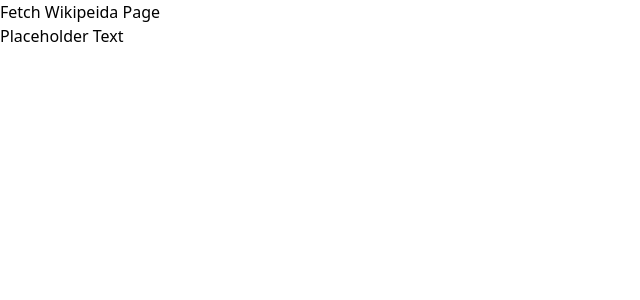
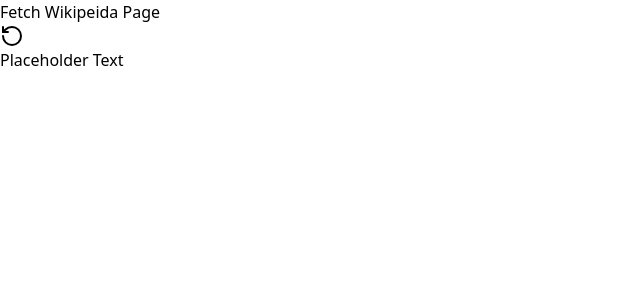
Before and after one commit to Eric-Zhang-Developer/wiki-type, a Next.js app: page / in a window 1280 px wide. Shown: the top 300 px of the page, without its empty margins (0-640 px from the left). Built offline with nearby package versions, Linux system fonts and the light colour scheme.

Commit message:
add refresh lucide icon to fetch page button

```diff
--- a/package.json
+++ b/package.json
@@ -10,6 +10,7 @@
   },
   "dependencies": {
     "axios": "^1.7.9",
+    "lucide-react": "^0.474.0",
     "next": "15.1.6",
     "react": "^19.0.0",
     "react-dom": "^19.0.0"
--- a/src/app/page.tsx
+++ b/src/app/page.tsx
@@ -2,6 +2,7 @@
 import { useState } from "react";
 import fetchPage from "@/utils/fetch-page";
 import cleanString from "@/utils/clean-text";
+import { RotateCcw } from 'lucide-react';
 
 export default function Home() {
   const [text, setText] = useState("Placeholder Text");
@@ -20,7 +21,7 @@
           w-3/4 lg:w-2/4 font-serif"
           onClick={() => handelFetch()}
         >
-          Fetch Wikipeida Page
+          Fetch Wikipeida Page <RotateCcw></RotateCcw>
         </button>
         <p className="bg-slate-900 text-slate-200 text-center p-4">{text}</p>
       </main>
```
Also changed, not shown: 1 other file (tests, documents, lock files or other folders).
